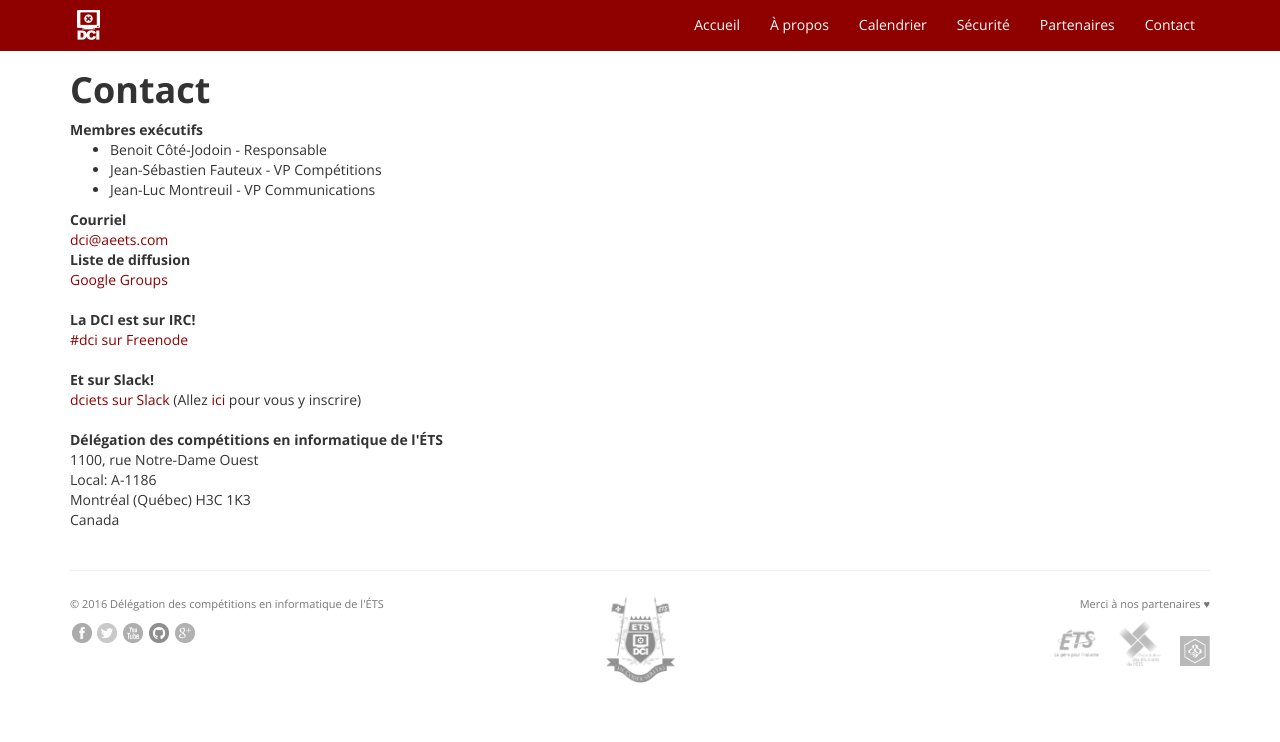
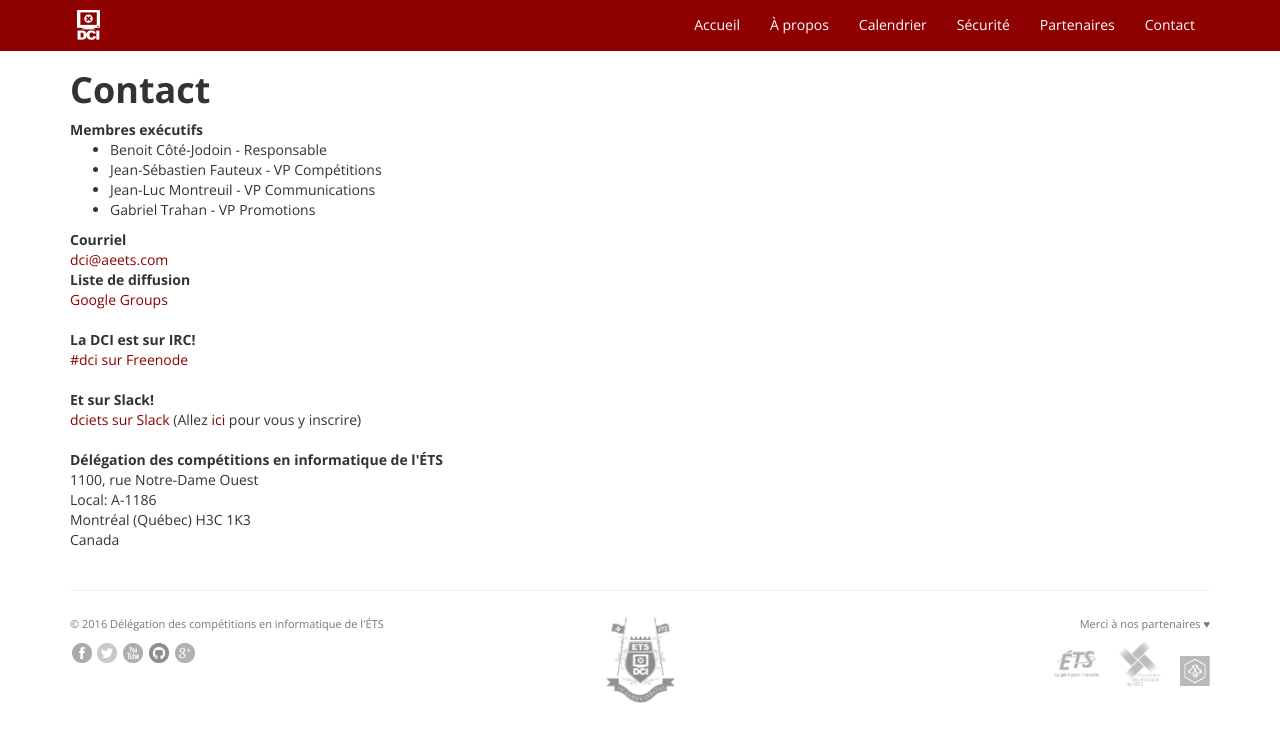
Before and after one commit to dciets/dciets.github.io, a Jekyll site: the page built from contact.html, in a window 1280 px wide. Shown: the top 742 px of the page. Built offline with Jekyll 4.4.1, drawn with Linux system fonts in a browser that asks for light colours.

Commit message:
vp promotions

```diff
--- a/_data/exec.yml
+++ b/_data/exec.yml
@@ -6,3 +6,6 @@
 
  - name: Jean-Luc Montreuil
    role: VP Communications
+
+ - name: Gabriel Trahan
+   role: VP Promotions
```
